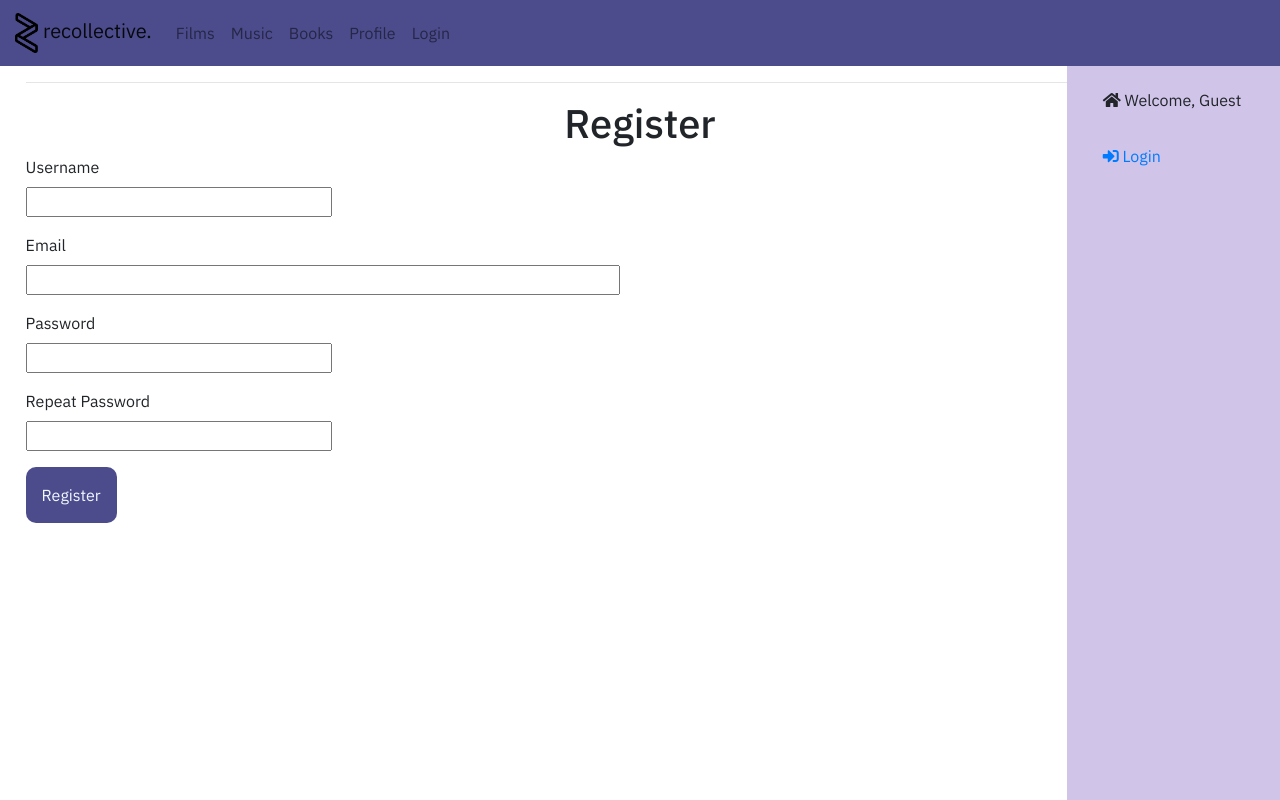
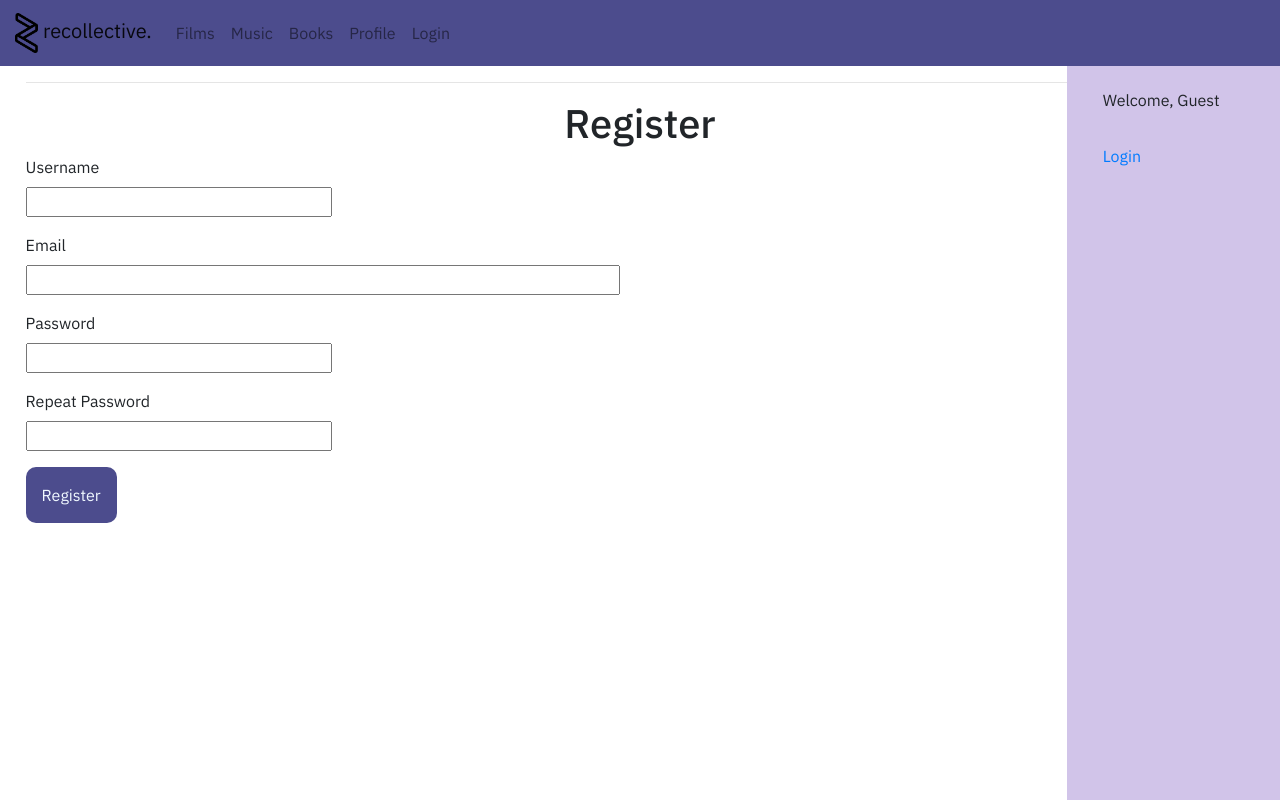
Before and after one commit to MonkeInABox/CITS3403Project, a Flask app: page /register in a window 1280 px wide. Run offline with Flask 3, Linux system fonts and the light colour scheme; some libraries are stand-ins or nearby versions.

Commit message:
Update sidebar.html
Removed FA icons --> not sure if they can be used in this project.

```diff
--- a/app/main/templates/sidebar.html
+++ b/app/main/templates/sidebar.html
@@ -6,7 +6,6 @@
     <title>Sidebar</title>
     <link rel="stylesheet" href="https://cdn.jsdelivr.net/npm/bootstrap@4.3.1/dist/css/bootstrap.min.css">
     <link rel="stylesheet" href="{{ url_for('static', filename='styleguide.css') }}">
-    <link rel="stylesheet" href="https://cdnjs.cloudflare.com/ajax/libs/font-awesome/5.15.4/css/all.min.css">
 </head>
 <body>
     <div class="container-fluid">
@@ -15,33 +14,30 @@
                 <div class="sidebar-sticky">
                     <ul class="nav flex-column">
                         <li class="nav-item">
-                            <p class="nav-link"><i class="fas fa-home"></i> Welcome, {{ current_user.username if current_user.is_authenticated else 'Guest' }}</p>
+                            <p class="nav-link"><i class="bi bi-house-door"></i> Welcome, {{ current_user.username if current_user.is_authenticated else 'Guest' }}</p>
                         </li>
                         {% if current_user.is_anonymous %}
                         <li class="nav-item">
-                            <a class="nav-link" href="{{ url_for('auth.login') }}"><i class="fas fa-sign-in-alt"></i> Login</a>
+                            <a class="nav-link" href="{{ url_for('auth.login') }}"><i class="bi bi-box-arrow-in-right"></i> Login</a>
                         </li>
                         {% else %}
                         <li class="nav-item">
-                            <a class="nav-link" href="{{ url_for('main.profile') }}"><i class="fas fa-user"></i> View Profile</a>
+                            <a class="nav-link" href="{{ url_for('main.profile') }}"><i class="bi bi-person"></i> View Profile</a>
                         </li>
                         <li class="nav-item">
-                            <a class="nav-link" href="{{ url_for('main.edit_profile') }}"><i class="fas fa-edit"></i> Edit Profile</a>
+                            <a class="nav-link" href="{{ url_for('main.edit_profile') }}"><i class="bi bi-pencil-square"></i> Edit Profile</a>
                         </li>
                         <li class="nav-item">
-                            <a class="nav-link" href="{{ url_for('main.profile') }}"><i class="fas fa-clock rotate-left"></i> Recent Posts</a>
+                            <a class="nav-link" href="#"><i class="bi bi-clock"></i> Recent Posts</a>
                         </li>
                         <li class="nav-item">
-                            <a class="nav-link" href="{{ url_for('posts.newpost') }}"><i class="fas fa-plus"></i> Create New Post</a>
+                            <a class="nav-link" href="{{ url_for('posts.newpost') }}"><i class="bi bi-plus"></i> Create New Post</a>
                         </li>
                         {% endif %}
-
-
                     </ul>
                 </div>
             </nav>
         </div>
     </div>
-
 </body>
 </html>
```
